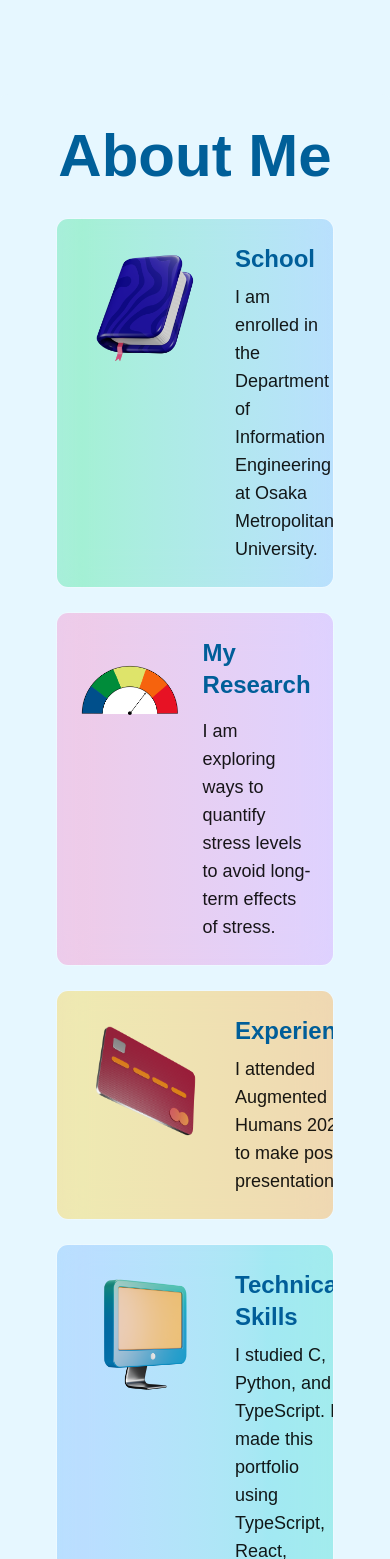
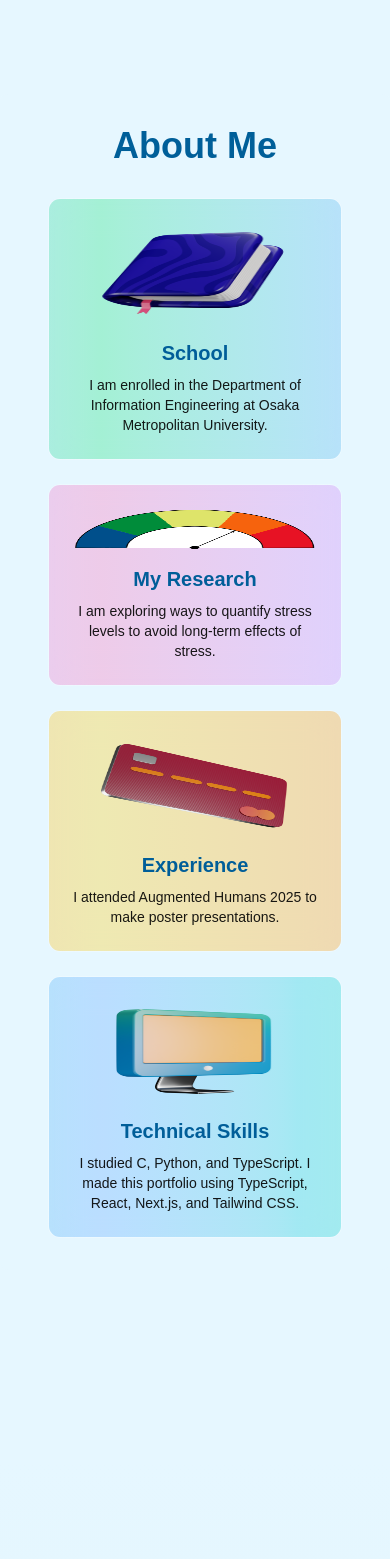
Before and after one commit to HaruyaFujii/MyPortfolio, a Next.js app: page / in a window 390 px wide. Shown: the part 829-2388 px from the top of the page. Built offline with nearby package versions, Linux system fonts and the light colour scheme.

Commit message:
portfolio

```diff
--- a/src/components/About.tsx
+++ b/src/components/About.tsx
@@ -9,17 +9,17 @@ import stress from "../assets/stressfigure.png";
 const About = () => {
     return (
         <div className="max-w-[1200px] mx-auto bg-[#e6f7ff] text-[#005f99] p-8 rounded-lg" id="about">
-            <h1 className="text-6xl font-bold text-center mb-8">About Me</h1>
+            <h1 className="text-4xl md:text-6xl font-bold text-center mb-8">About Me</h1>
 
-            <div className="px-6 md:p-0 grid md:grid-cols-8 gap-6 place-items-center">
+            <div className="px-4 md:px-6 grid grid-cols-1 md:grid-cols-8 gap-6 place-items-center">
                 {/* School Section */}
                 <div className="w-full md:col-span-5 relative bg-white/10 backdrop-blur-lg border border-white/20 rounded-xl overflow-hidden">
                     <div className="absolute inset-0 bg-gradient-to-r from-blue-400 via-green-400 to-blue-400 opacity-30 animate-gradient-xy"></div>
-                    <div className="flex flex-row p-6 relative z-10">
-                        <Image src={book} alt="book" className="w-auto h-[130px] mr-6" />
-                        <div className="flex flex-col">
-                            <h2 className="text-2xl font-bold text-[#005e99]">School</h2>
-                            <p className="text-lg text-black/90 mt-2">
+                    <div className="flex flex-col md:flex-row p-6 relative z-10">
+                        <Image src={book} alt="book" className="w-auto h-[100px] md:h-[130px] mb-4 md:mb-0 md:mr-6" />
+                        <div className="flex flex-col text-center md:text-left">
+                            <h2 className="text-xl md:text-2xl font-bold text-[#005e99]">School</h2>
+                            <p className="text-sm md:text-lg text-black/90 mt-2">
                                 I am enrolled in the Department of Information Engineering at Osaka Metropolitan University.
                             </p>
                         </div>
@@ -29,11 +29,11 @@ const About = () => {
                 {/* Research Section */}
                 <div className="w-full md:col-span-3 relative bg-white/10 backdrop-blur-lg border border-white/20 rounded-xl overflow-hidden">
                     <div className="absolute inset-0 bg-gradient-to-r from-purple-400 via-pink-400 to-purple-400 opacity-30 animate-gradient-xy"></div>
-                    <div className="flex flex-row p-6 relative z-10">
-                        <Image src={stress} alt="stress" className="w-auto h-[50px] mt-7 mr-6" />
-                        <div className="flex flex-col">
-                            <h2 className="text-2xl font-bold text-[#005e99]">My Research</h2>
-                            <p className="text-lg text-black/90 mt-4">
+                    <div className="flex flex-col md:flex-row p-6 relative z-10">
+                        <Image src={stress} alt="stress" className="w-auto h-[40px] md:h-[50px] mb-4 md:mb-0 md:mr-6" />
+                        <div className="flex flex-col text-center md:text-left">
+                            <h2 className="text-xl md:text-2xl font-bold text-[#005e99]">My Research</h2>
+                            <p className="text-sm md:text-lg text-black/90 mt-2">
                                 I am exploring ways to quantify stress levels to avoid long-term effects of stress.
                             </p>
                         </div>
@@ -43,11 +43,11 @@ const About = () => {
                 {/* Experience Section */}
                 <div className="w-full md:col-span-3 relative bg-white/10 backdrop-blur-lg border border-white/20 rounded-xl overflow-hidden">
                     <div className="absolute inset-0 bg-gradient-to-r from-orange-400 via-yellow-400 to-orange-400 opacity-30 animate-gradient-xy"></div>
-                    <div className="flex flex-row p-6 relative z-10">
-                        <Image src={card} alt="card" className="w-auto h-[130px] mr-6" />
-                        <div className="flex flex-col">
-                            <h2 className="text-2xl font-bold text-[#005e99]">Experience</h2>
-                            <p className="text-lg text-black/90 mt-2">
+                    <div className="flex flex-col md:flex-row p-6 relative z-10">
+                        <Image src={card} alt="card" className="w-auto h-[100px] md:h-[130px] mb-4 md:mb-0 md:mr-6" />
+                        <div className="flex flex-col text-center md:text-left">
+                            <h2 className="text-xl md:text-2xl font-bold text-[#005e99]">Experience</h2>
+                            <p className="text-sm md:text-lg text-black/90 mt-2">
                                 I attended Augmented Humans 2025 to make poster presentations.
                             </p>
                         </div>
@@ -57,11 +57,11 @@ const About = () => {
                 {/* Technical Skills Section */}
                 <div className="w-full md:col-span-5 relative bg-white/10 backdrop-blur-lg border border-white/20 rounded-xl overflow-hidden">
                     <div className="absolute inset-0 bg-gradient-to-r from-teal-400 via-blue-400 to-teal-400 opacity-30 animate-gradient-xy"></div>
-                    <div className="flex flex-row p-6 relative z-10">
-                        <Image src={pc} alt="pc" className="w-auto h-[130px] mr-6" />
-                        <div className="flex flex-col">
-                            <h2 className="text-2xl font-bold text-[#005e99]">Technical Skills</h2>
-                            <p className="text-lg text-black/90 mt-2">
+                    <div className="flex flex-col md:flex-row p-6 relative z-10">
+                        <Image src={pc} alt="pc" className="w-auto h-[100px] md:h-[130px] mb-4 md:mb-0 md:mr-6" />
+                        <div className="flex flex-col text-center md:text-left">
+                            <h2 className="text-xl md:text-2xl font-bold text-[#005e99]">Technical Skills</h2>
+                            <p className="text-sm md:text-lg text-black/90 mt-2">
                                 I studied C, Python, and TypeScript. I made this portfolio using TypeScript, React, Next.js, and Tailwind CSS.
                             </p>
                         </div>
```
